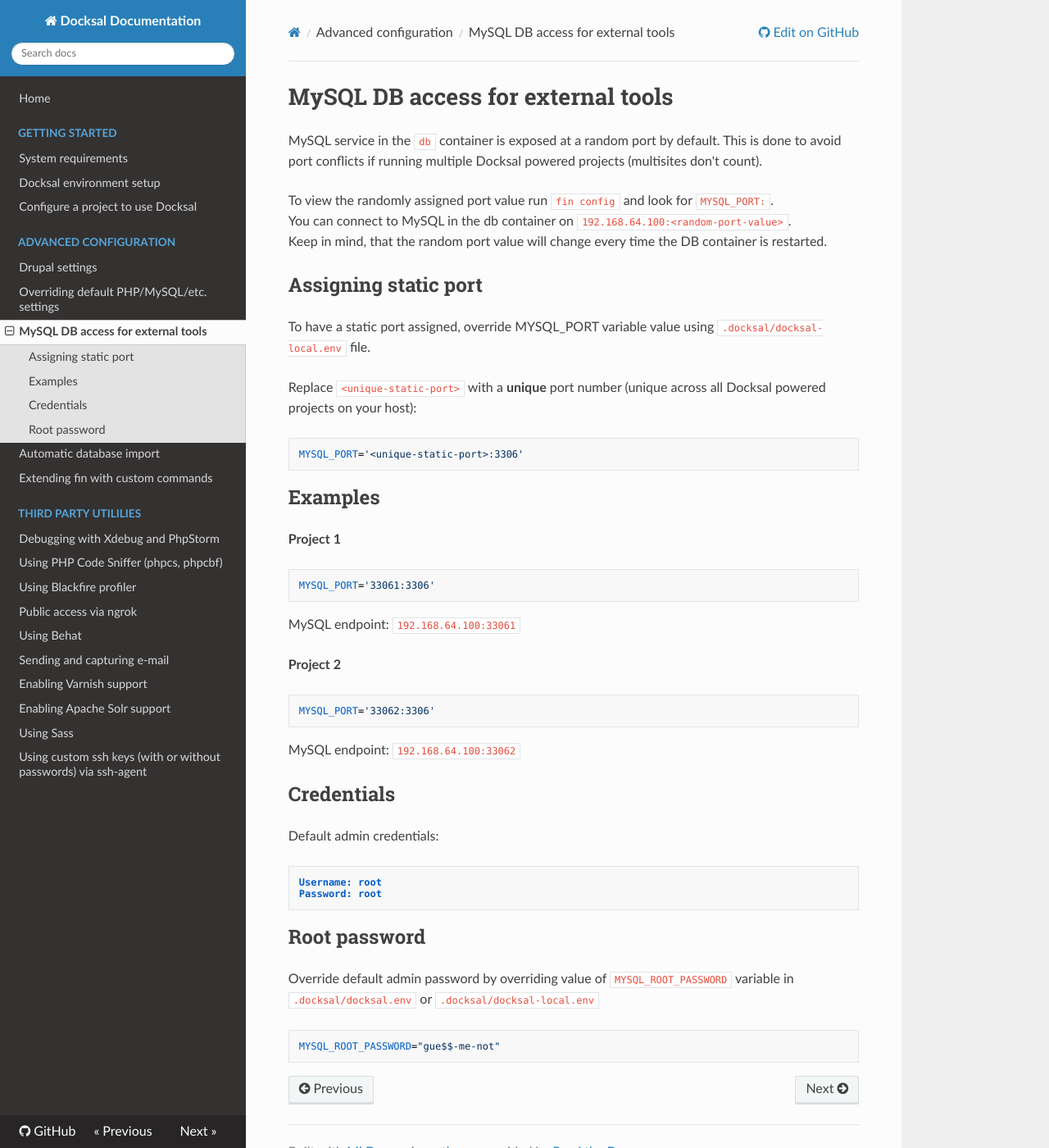
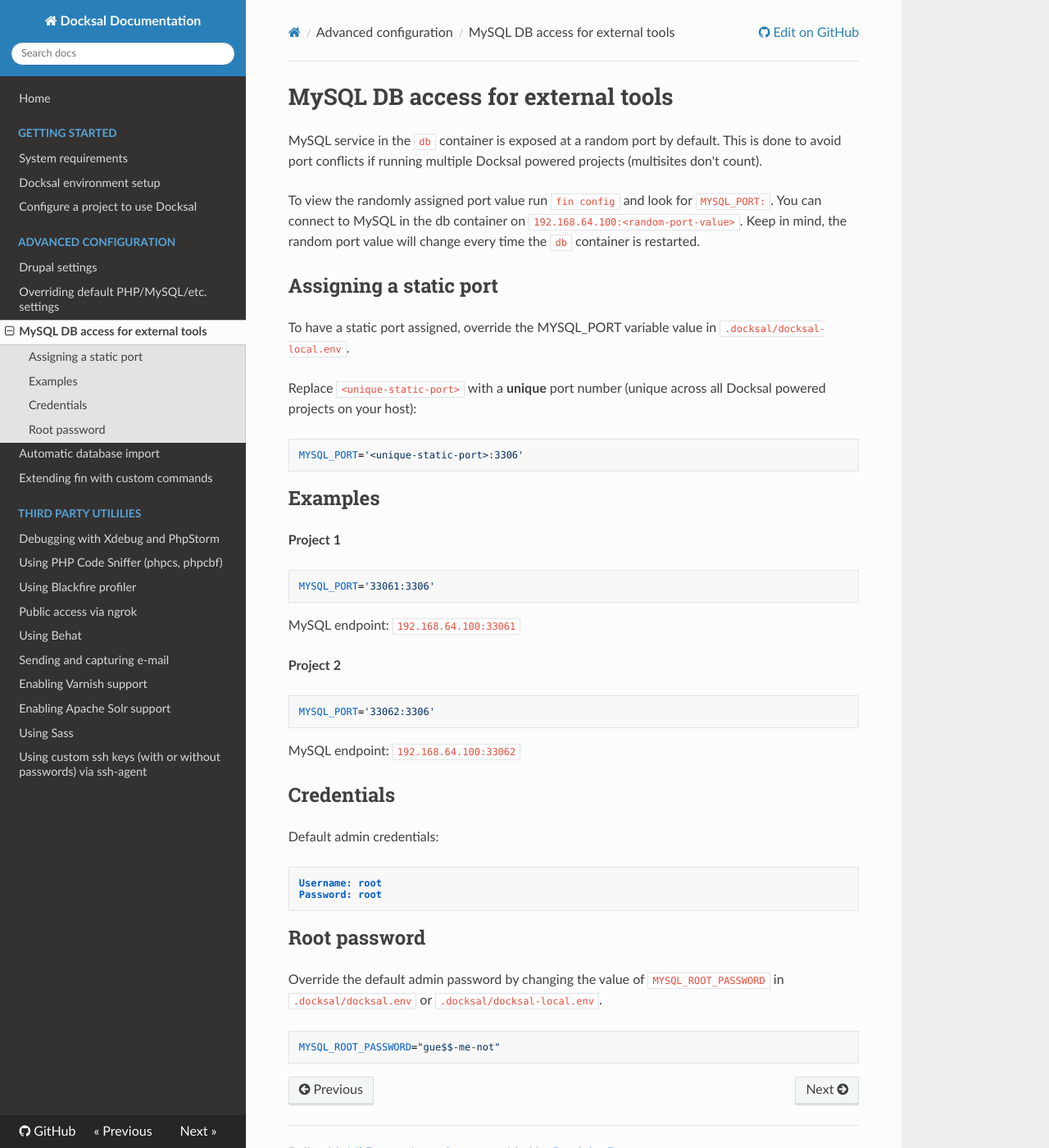
Before and after one commit to docksal/docksal, an MkDocs documentation site: the page built from docs/db-access.md, in a window 1280 px wide and 1400 px high. Shown: the whole window at 82% size. Built offline with MkDocs 1.6.1, drawn with Linux system fonts in a browser that asks for light colours; nearby versions of some CDN libraries; old or Windows-style settings are respelled for this version of MkDocs.

Commit message:
Grammar corrections to db-access.md

````diff
--- a/docs/db-access.md
+++ b/docs/db-access.md
@@ -5,11 +5,11 @@ This is done to avoid port conflicts if running multiple Docksal powered project
 
 To view the randomly assigned port value run `fin config` and look for `MYSQL_PORT:`.
 You can connect to MySQL in the db container on `192.168.64.100:<random-port-value>`.
-Keep in mind, that the random port value will change every time the DB container is restarted.
+Keep in mind, the random port value will change every time the `db` container is restarted.
 
-## Assigning static port
+## Assigning a static port
 
-To have a static port assigned, override MYSQL_PORT variable value using `.docksal/docksal-local.env` file.
+To have a static port assigned, override the MYSQL_PORT variable value in `.docksal/docksal-local.env`.
 
 Replace `<unique-static-port>` with a **unique** port number (unique across all Docksal powered projects on your host):
 
@@ -46,7 +46,7 @@ Password: root
 
 ## Root password
 
-Override default admin password by overriding value of `MYSQL_ROOT_PASSWORD` variable in `.docksal/docksal.env` or `.docksal/docksal-local.env`
+Override the default admin password by changing the value of `MYSQL_ROOT_PASSWORD` in `.docksal/docksal.env` or `.docksal/docksal-local.env`.
 
 ```
 MYSQL_ROOT_PASSWORD="gue$$-me-not"
````
